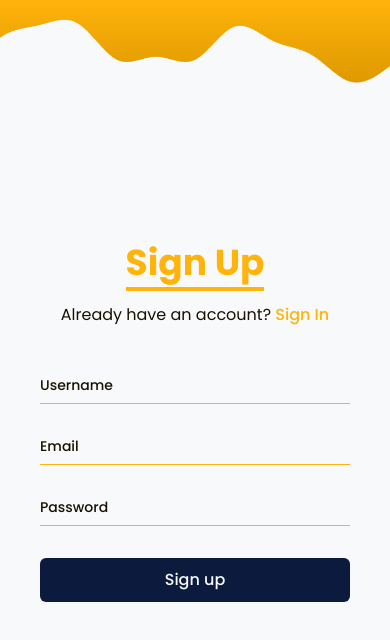
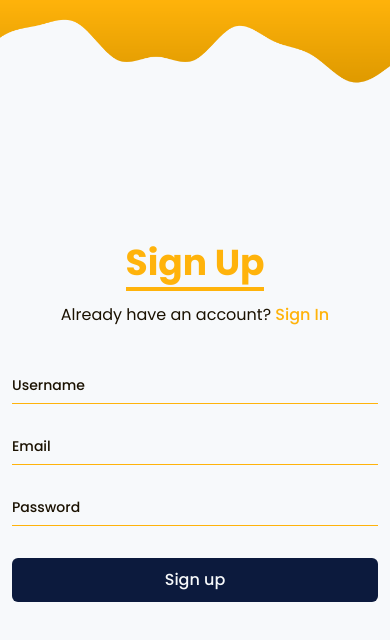
Before and after one commit to Prajin-Ranjit/login, a React (Vite) app: page / in a window 390 px wide. Both pictures are taken after a click on the button "Sign Up". Shown: the top 640 px of the page. Built offline with nearby package versions, Linux system fonts and the light colour scheme.

Commit message:
added responsive login and registration

```diff
--- a/src/app/login-page/LoginPage.jsx
+++ b/src/app/login-page/LoginPage.jsx
@@ -7,18 +7,18 @@ const LoginPage = () => {
 
   return (
     <section className="h-screen bg-bg_shapes bg-cover w-full relative flex justify-end overflow-hidden">
-      <div className="flex flex-col gap-4 absolute top-52 left-[20%]">
-        <h1 className="text-6xl font-bold text-background">Welcome Page</h1>
+      <div className="flex flex-col gap-4 absolute top-56 lg:top-64 left-[8%] xl:left-[15%]">
+        <h1 className="text-4xl lg:text-6xl font-bold text-background">Welcome Page</h1>
         <div className="relative">
-          <span className={`absolute text-2xl font-medium text-background transition-all duration-700 ease-linear ${registrationState ? 'opacity-0 translate-y-full' : 'delay-300 opacity-100 translate-y-0'}`}>
-            Sign in to continue access
-          </span>
-          <span className={`absolute text-2xl font-medium text-background transition-all duration-700 ease-linear ${registrationState ? 'delay-300 opacity-100 translate-y-0' : 'opacity-0 translate-y-full'}`}>
-            Register to access all the features of our service.
-          </span>
+          <p className={`absolute text-lg lg:text-2xl font-medium text-background transition-all duration-700 ease-linear ${registrationState ? 'opacity-0 translate-y-full' : 'delay-300 opacity-100 translate-y-0'}`}>
+            <span className="text-primary">Sign in</span> to continue access
+          </p>
+          <p className={`absolute text-lg lg:text-2xl font-medium text-background transition-all duration-700 ease-linear ${registrationState ? 'delay-300 opacity-100 translate-y-0' : 'opacity-0 translate-y-full'}`}>
+            <span className="text-primary">Register</span> to access all the features of our service.
+          </p>
         </div>
       </div>
-      <section className="w-[500px] h-full bg-bg_wave bg-no-repeat bg-contain bg-background shadow-nav text-text relative">
+      <section className="w-full md:w-[400px] lg:w-[450px] xl:w-[500px] h-full bg-bg_wave bg-no-repeat bg-contain bg-background shadow-nav text-text relative">
         <SignIn
           registrationState={registrationState}
           setRegistrationState={setRegistrationState}
--- a/src/app/login-page/Registration.jsx
+++ b/src/app/login-page/Registration.jsx
@@ -4,19 +4,19 @@ import Button from "../../components/ui/forms/Button";
 
 const Registration = ({registrationState, setRegistrationState}) => {
   return (
-    <div className={`w-full h-full px-10 absolute right-0 flex flex-col items-center justify-center transition-all duration-700 ease-in-out ${registrationState ? 'delay-300 translate-x-0 opacity-100' : 'translate-x-full opacity-0'}`}>
+    <div className={`w-full h-full px-3 sm:px-6 lg:px-10 absolute right-0 flex flex-col items-center justify-center transition-all duration-700 ease-in-out ${registrationState ? 'delay-300 translate-x-0 opacity-100' : 'translate-x-full opacity-0'}`}>
       <h2 className="text-4xl font-bold text-black border-b-4 border-primary w-fit pb-1 text-primary">
         Sign Up
       </h2>
-      <span className="mt-3 mb-4">
+      <span className="mt-3 mb-4 text-center">
         Already have an account? {" "}
         <button className="font-medium text-primary" onClick={() => setRegistrationState(false)}>Sign In</button>
       </span>
       <form action="" className="w-full">
         <Input id="username" label="Username" placeholder="username" type="username" />
-        <Input id="email" label="Email" placeholder="email" type="email" />
+        <Input id="register_email" label="Email" placeholder="email regis" type="email" />
         <Input
-          id="password"
+          id="register_password"
           label="Password"
           placeholder="password"
           type="password"
--- a/src/app/login-page/SignIn.jsx
+++ b/src/app/login-page/SignIn.jsx
@@ -5,16 +5,16 @@ import Checkbox from "../../components/ui/forms/Checkbox";
 
 const SignIn = ({registrationState, setRegistrationState}) => {
   return (
-    <div className={`w-full h-full px-10 absolute right-0 flex flex-col items-center justify-center transition-all duration-700 ease-in-out ${registrationState ? 'opacity-0 translate-x-full' : 'delay-300 translate-x-0 opacity-100'}`}>
+    <div className={`w-full h-full px-3 sm:px-6 lg:px-10 absolute right-0 flex flex-col items-center justify-center transition-all duration-700 ease-in-out ${registrationState ? 'opacity-0 translate-x-full' : 'delay-300 translate-x-0 opacity-100'}`}>
       <h2 className="text-4xl font-bold text-black border-b-4 border-primary w-fit pb-1 text-primary">
         LOGIN
       </h2>
-      <span className="mt-3 mb-4">
+      <span className="mt-3 mb-4 text-center">
         Don't have an account yet?{" "}
         <button className="font-medium text-primary" onClick={() => setRegistrationState(true)}>Sign Up</button>
       </span>
       <form action="" className="w-full">
-        <Input id="email" label="Email" placeholder="email" type="email" />
+        <Input id="email" label="Email" placeholder="email sign" type="email" />
         <Input
           id="password"
           label="Password"
```
Also changed, not shown: public/shapes.jpg.
